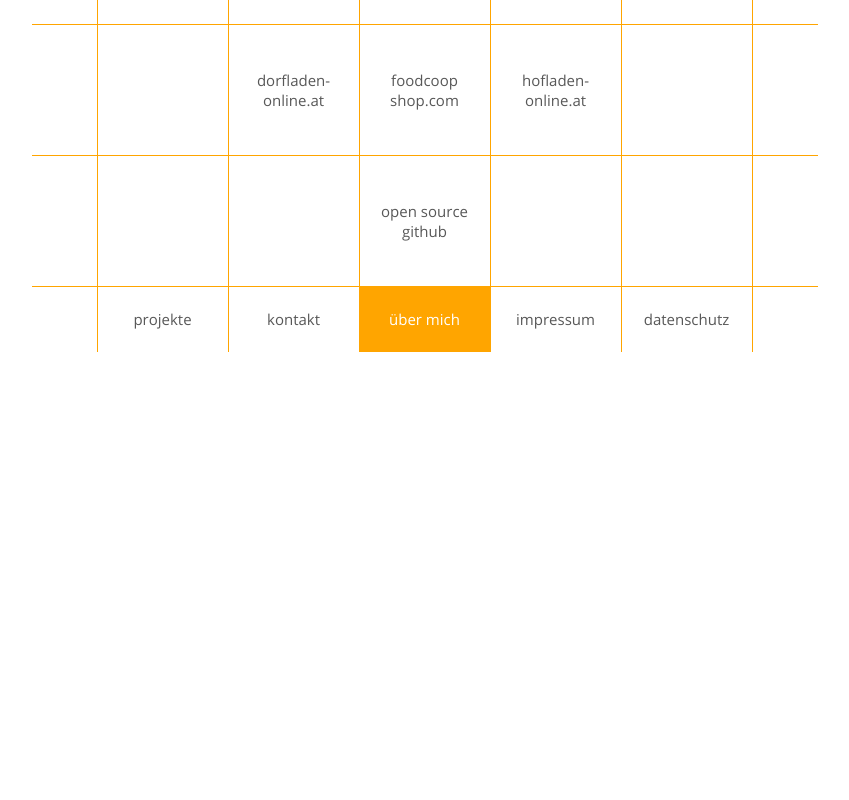
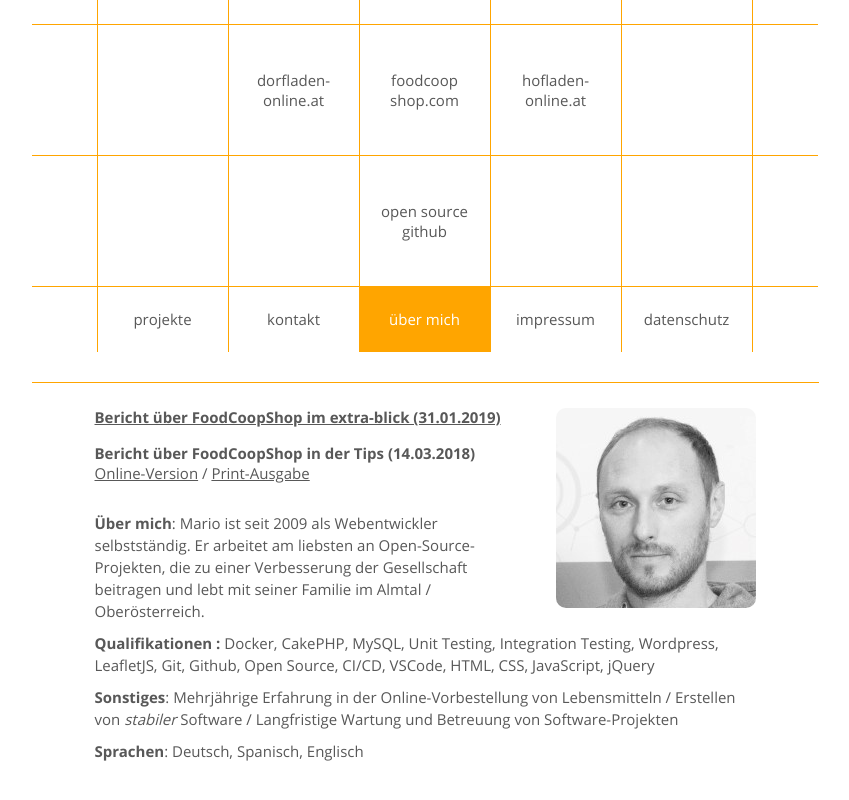
Before and after one commit to mrothauer/company-website, a Vue app: page / in a window 1280 px wide. Shown: the part 192-992 px from the top of the page, without its empty margins (215-1064 px from the left). Before the commit the page ends 800 px from the top, so only its background shows below. Built offline with nearby package versions, Linux system fonts and the light colour scheme.

Commit message:
show preselected about page

```diff
--- a/src/assets/css/style.css
+++ b/src/assets/css/style.css
@@ -60,6 +60,9 @@
 .orange {
     color: orange;
 }
+div#about {
+    display: block;
+}
 div#about p,
 div#privacy p,
 div#imprint p,
--- a/src/components/Squares.css
+++ b/src/components/Squares.css
@@ -36,7 +36,6 @@
     border-right: none;
     border-bottom: none;
     border-top: 1px solid orange;
-    display: none;
     height: auto;
     min-height: 130px;
     margin-bottom: 10px;
```
